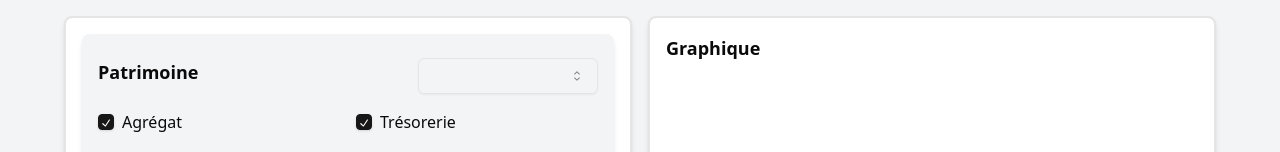
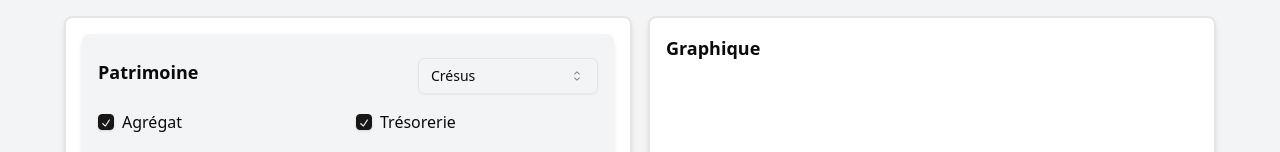
Before and after one commit to micael-jerry/patrimoine, a Next.js app: page / in a window 1280 px wide. Shown: the top 152 px of the page. Built offline with nearby package versions, Linux system fonts and the light colour scheme.

Commit message:
update patrimoine

```diff
--- a/src/components/customs/InputForm.tsx
+++ b/src/components/customs/InputForm.tsx
@@ -50,11 +50,11 @@ const InputForm = () => {
                 >
                   <FormControl>
                     <SelectTrigger className="w-[180px]">
-                      <SelectValue placeholder="Crésus" />
+                      <SelectValue placeholder="Patrimoine" />
                     </SelectTrigger>
                   </FormControl>
                   <SelectContent>
-                    <SelectItem value="cresus">Crésus</SelectItem>
+                    <SelectItem value="Cresus">Crésus</SelectItem>
                   </SelectContent>
                 </Select>
               </FormItem>
```
